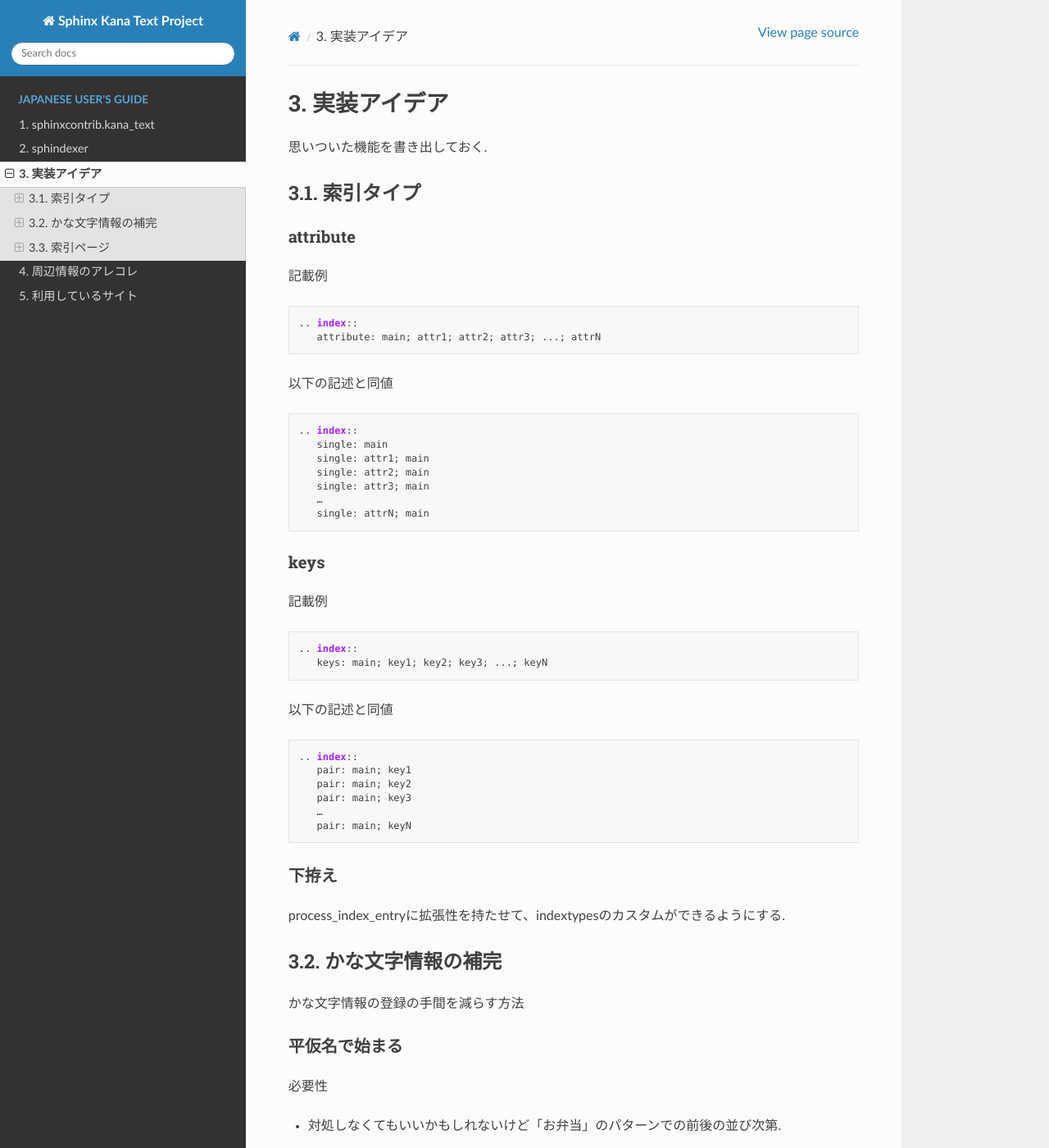
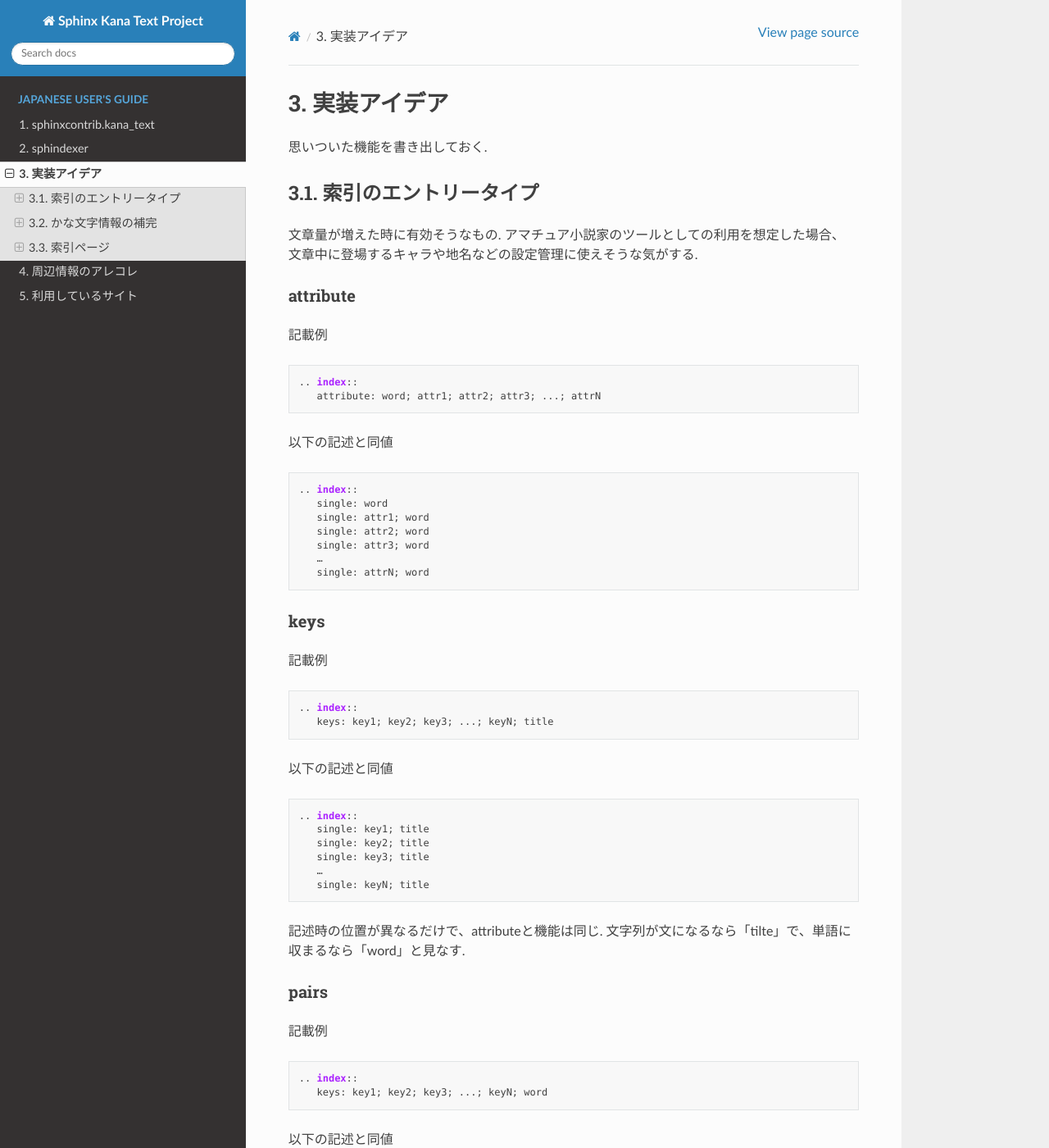
Before and after one commit to KaKkouo/kana_text, a Sphinx documentation site: the page built from docs/idea.rst, in a window 1280 px wide and 1400 px high. Shown: the whole window at 82% size. Built offline with Sphinx 7.4.7 and the Read the Docs theme 2.0.0, drawn with Linux system fonts in a browser that asks for light colours; some of the changed text lies outside the part shown.

Commit message:
attribute, keys and pairs. the sord order about terms.

```diff
--- a/docs/idea.rst
+++ b/docs/idea.rst
@@ -2,8 +2,12 @@
 ############
 思いついた機能を書き出しておく.
 
-索引タイプ
-==========
+索引のエントリータイプ
+======================
+文章量が増えた時に有効そうなもの.
+アマチュア小説家のツールとしての利用を想定した場合、
+文章中に登場するキャラや地名などの設定管理に使えそうな気がする.
+
 attribute
 ---------
 記載例
@@ -11,19 +15,19 @@ attribute
 .. code-block:: rst
 
    .. index::
-      attribute: main; attr1; attr2; attr3; ...; attrN
+      attribute: word; attr1; attr2; attr3; ...; attrN
 
 以下の記述と同値
 
 .. code-block:: rst
 
    .. index::
-      single: main
-      single: attr1; main
-      single: attr2; main
-      single: attr3; main
+      single: word
+      single: attr1; word
+      single: attr2; word
+      single: attr3; word
       …
-      single: attrN; main
+      single: attrN; word
 
 keys
 ----
@@ -32,18 +36,43 @@ keys
 .. code-block:: rst
 
    .. index::
-      keys: main; key1; key2; key3; ...; keyN
+      keys: key1; key2; key3; ...; keyN; title
 
 以下の記述と同値
 
 .. code-block:: rst
 
    .. index::
-      pair: main; key1
-      pair: main; key2
-      pair: main; key3
+      single: key1; title
+      single: key2; title
+      single: key3; title
       …
-      pair: main; keyN
+      single: keyN; title
+
+記述時の位置が異なるだけで、attributeと機能は同じ.
+文字列が文になるなら「tilte」で、単語に収まるなら「word」と見なす.
+
+pairs
+-----
+記載例
+
+.. code-block:: rst
+
+   .. index::
+      keys: key1; key2; key3; ...; keyN; word
+
+以下の記述と同値
+
+.. code-block:: rst
+
+   .. index::
+      pair: key1; word
+      pair: key2; word
+      pair: key3; word
+      …
+      pair: keyN; word
+
+どのような状況で役に立つのかは失念.
 
 下拵え
 ------
@@ -97,3 +126,23 @@ see, seealso
    - see/seealsoの対象をglossaryの限定すれば「main」で決め打ちできる.
    - ただし、一意性が現状は保証されていないので微妙.
    - 一意性を保証するには、Glossaryクラスでのmake_glossary_term関数前後のケアが必要.
+
+表記順
+------
+現状
+
+- 各文字のコード順の表示を土台として、大分類（のようなもの）だけを調整している.
+
+ASISから派生する不都合
+
+- 例えば「かきくけこ…がぎぐげご…カキクケコ…ガギグゲゴ」というコード順が、一般的な辞書の表記順と異なる.
+
+対処案
+
+- 「かたかな→ひらがな」変換についてはコード値の加減算で対応可能らしい.
+- 「濁音、撥音」の処理をどうするか（コード値の加減算、辞書）が要検討.
+
+備考
+
+- 商用として展開するデータとして使わない限りは大きな不都合はないので、現状は対応予定なし.
+- 今後のモチベーション次第では手を付けるかもしれない.
```
